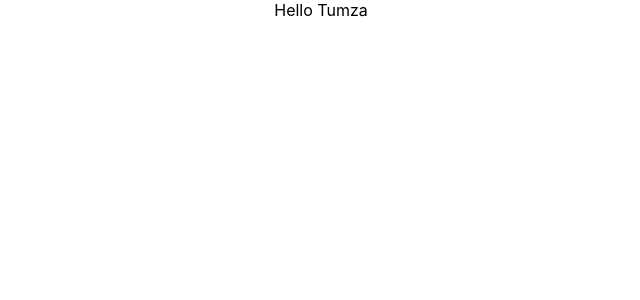
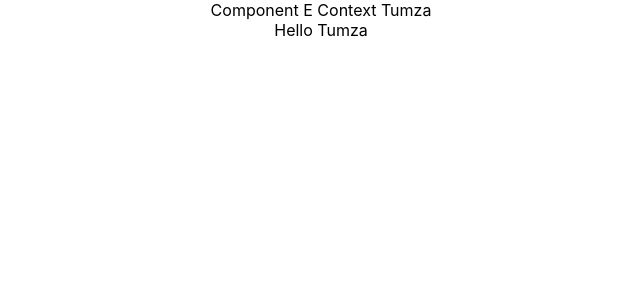
Before and after one commit to TumzaLehipi/App, a React (Create React App) app: page / in a window 1280 px wide. Shown: the top 300 px of the page, without its empty margins (319-959 px from the left). Built offline with nearby package versions, Linux system fonts and the light colour scheme.

Commit message:
pass data between contexts

```diff
--- a/src/App.js
+++ b/src/App.js
@@ -32,7 +32,7 @@
 import User from './components/User'
 import CounterTwo from './components/CounterTwo'
 import ComponentC from './components/ComponentC'
-import { UserProvider } from './components/userContext'
+import { UserProvider } from './components/UserContext'
 
 
 export class App extends Component {
--- a/src/components/ComponentE.js
+++ b/src/components/ComponentE.js
@@ -1,12 +1,21 @@
 import React, { Component } from 'react'
 import ComponentF from './ComponentF'
+import UserContext from './userContext'
 
 export class ComponentE extends Component {
+
+    static contextType = UserContext
+
     render() {
         return (
-          <ComponentF />
+        <div>
+            Component E Context {this.context}
+            <ComponentF />
+        </div>
         )
     }
 }
 
+
+
 export default ComponentE
--- a/src/components/ComponentF.js
+++ b/src/components/ComponentF.js
@@ -1,5 +1,5 @@
 import React, { Component } from 'react'
-import { UserConsumer } from './userContext'
+import { UserConsumer } from './UserContext'
 
 class ComponentF extends Component {
     render() {
--- a/src/components/userContext.js
+++ b/src/components/userContext.js
@@ -1,6 +1,6 @@
 import  React from 'react'
 
-const UserContext = React.createContext()
+const UserContext = React.createContext('Codeevolution')
 
 const UserProvider = UserContext.Provider
 
@@ -8,3 +8,4 @@
 
 
 export {UserProvider, UserConsumer}
+export default UserContext
```
